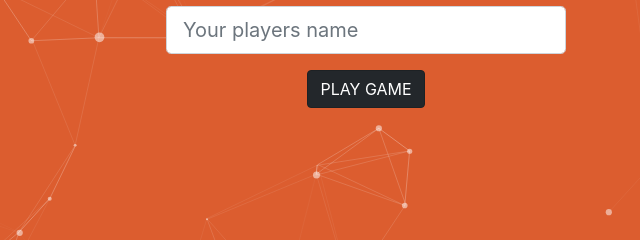
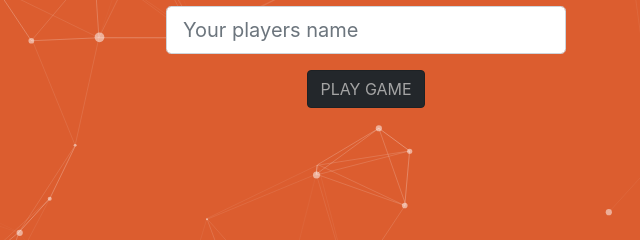
Before and after one commit to wax-on/click-game, a website: page public/index.html in a window 1280 px wide. In both pictures the pointer is over the button "PLAY GAME". Shown: the part 354-594 px from the top of the page, 274-914 px from the left. Drawn offline with nearby package versions, Linux system fonts and the light colour scheme; no server answers.

```diff
--- a/public/assets/css/style.css
+++ b/public/assets/css/style.css
@@ -106,6 +106,9 @@
   margin: auto;
   text-transform: uppercase;
 }
+.btn-dark:hover {
+  color: rgb(164, 164, 164);
+}
 
 #image {
   width: 10vh;
```
Also changed, not shown: 1 other file.
